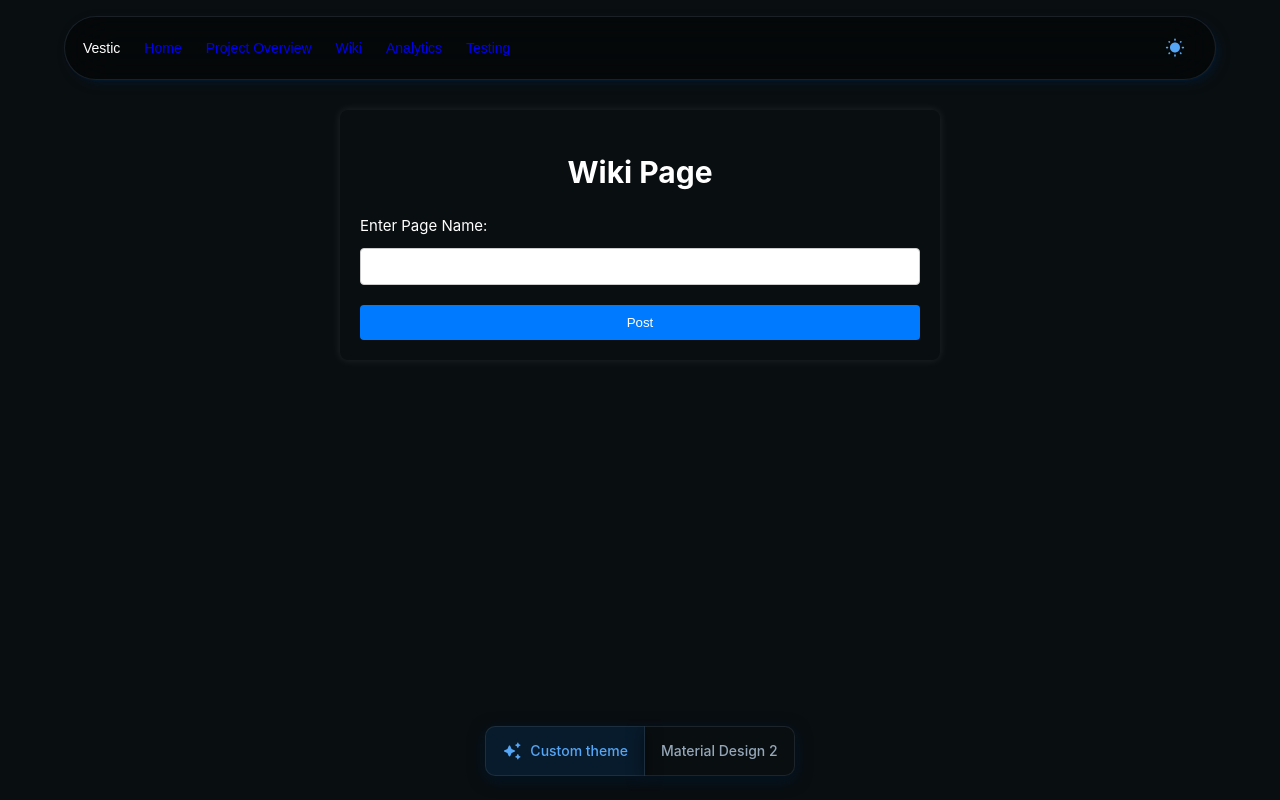
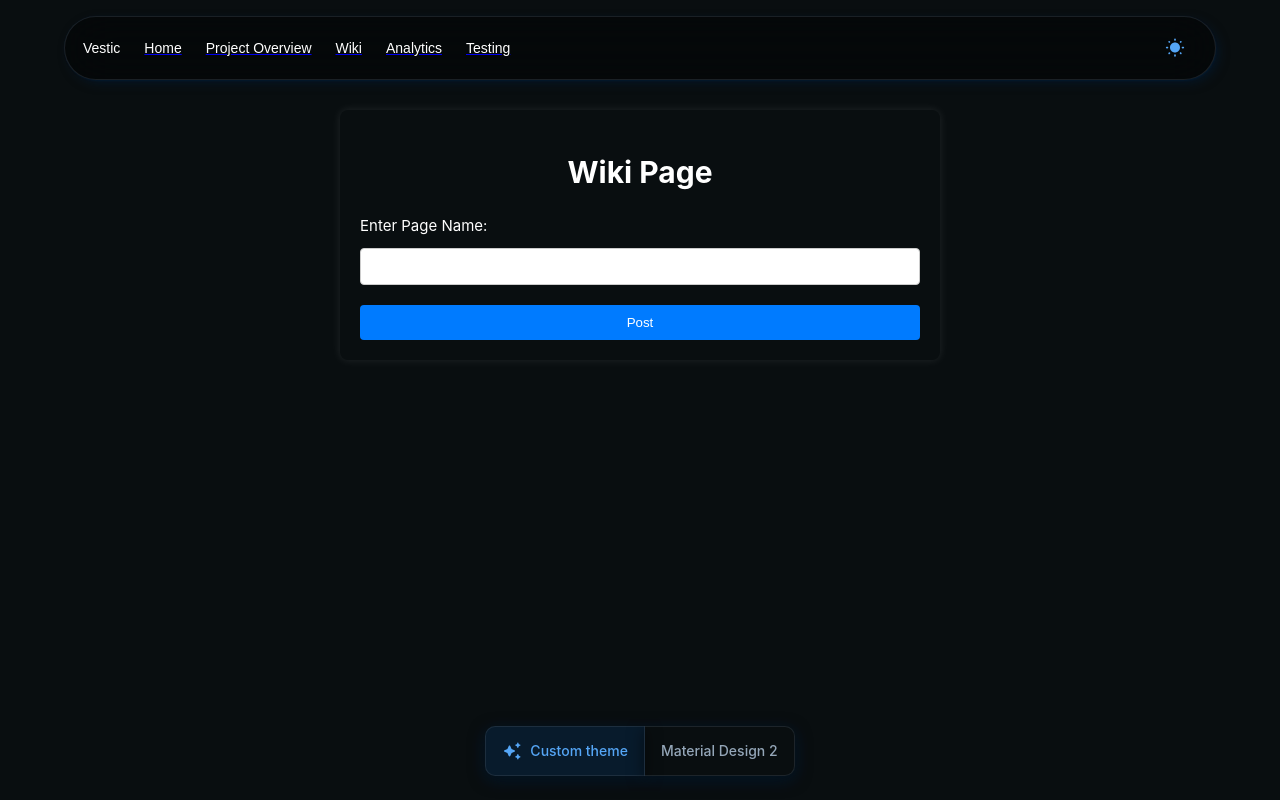
Before and after one commit to Sam772/Vestic, a React (Create React App) app: page /wiki in a window 1280 px wide. Built offline with nearby package versions, Linux system fonts and the light colour scheme.

Commit message:
Working Buttons

```diff
--- a/src/components/AppAppBar.tsx
+++ b/src/components/AppAppBar.tsx
@@ -105,46 +105,61 @@ function AppAppBar({ mode, toggleColorMode }: AppAppBarProps) {
                    <div className='appappbar-link'>Vestic</div>
                   </Typography>
                 </MenuItem>
+
+                <Link to="/">
                   <MenuItem
-                  onClick={() => scrollToSection('features')}
+                    // onClick={() => scrollToSection('features')}
                     sx={{ py: '6px', px: '12px' }}
                   >
                     <Typography variant="body2" color="text.primary">
-                    <Link to="/" className="appappbar-link">Home</Link>
+                      <div className='appappbar-link'>Home</div>
                     </Typography>
                   </MenuItem>
+                </Link>
+
+                <Link to="/projectoverview">
                   <MenuItem
-                  onClick={() => scrollToSection('testimonials')}
+                    // onClick={() => scrollToSection('testimonials')}
                     sx={{ py: '6px', px: '12px' }}
                   >
                     <Typography variant="body2" color="text.primary">
-                    <Link to="/projectoverview" className="appappbar-link">Project Overview</Link>
+                      <div className='appappbar-link'>Project Overview</div>
                     </Typography>
                   </MenuItem>
+                </Link>
+
+                <Link to="/wiki">
                   <MenuItem
-                  onClick={() => scrollToSection('highlights')}
+                    // onClick={() => scrollToSection('highlights')}
                     sx={{ py: '6px', px: '12px' }}
                   >
                     <Typography variant="body2" color="text.primary">
-                    <Link to="/wiki" className="appappbar-link">Wiki</Link>
+                      <div className='appappbar-link'>Wiki</div>
                     </Typography>
                   </MenuItem>
+                </Link>
+
+                <Link to="/analytics">
                   <MenuItem
-                  onClick={() => scrollToSection('pricing')}
+                    // onClick={() => scrollToSection('pricing')}
                     sx={{ py: '6px', px: '12px' }}
                   >
                     <Typography variant="body2" color="text.primary">
-                    <Link to="/analytics" className="appappbar-link">Analytics</Link>
+                      <div className='appappbar-link'>Analytics</div>
                     </Typography>
                   </MenuItem>
+                </Link>
+
+                <Link to="/testing">
                   <MenuItem
-                  onClick={() => scrollToSection('faq')}
+                    // onClick={() => scrollToSection('faq')}
                     sx={{ py: '6px', px: '12px' }}
                   >
                     <Typography variant="body2" color="text.primary">
-                    <Link to="/testing" className="appappbar-link">Testing</Link>
+                    <div className='appappbar-link'>Testing</div>
                     </Typography>
                   </MenuItem>
+                </Link>
               </Box>
             </Box>
             <Box
```
Lines whose indentation alone changed are shown as unchanged.
